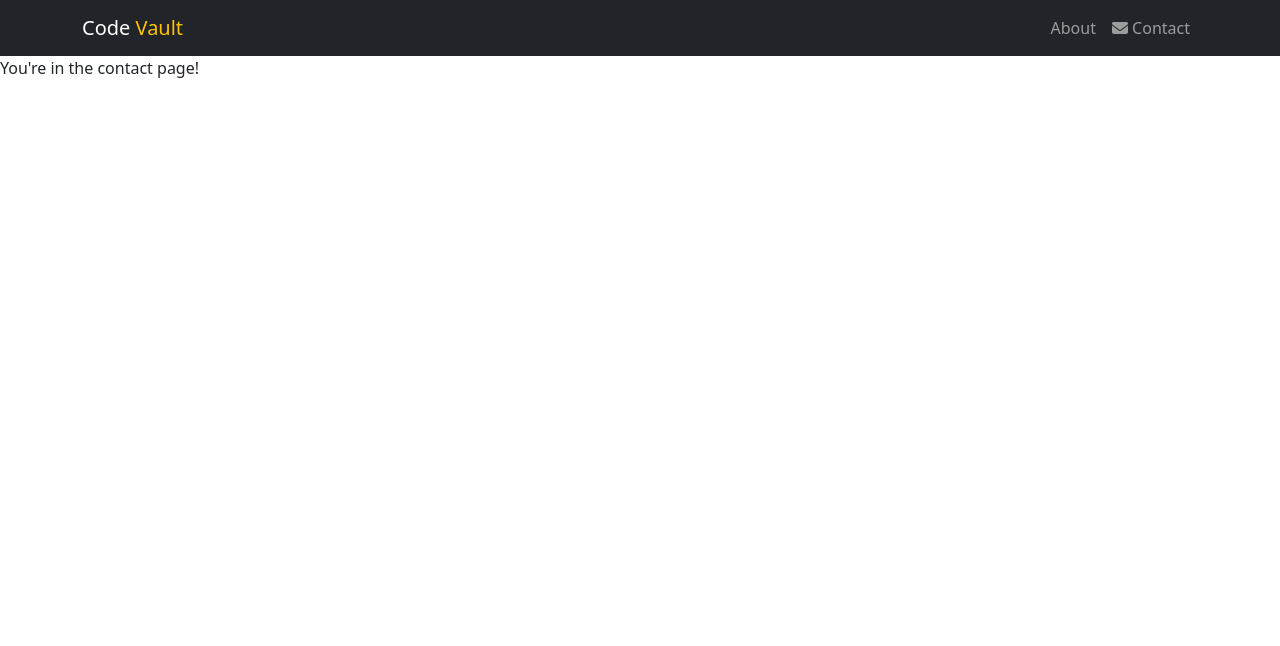
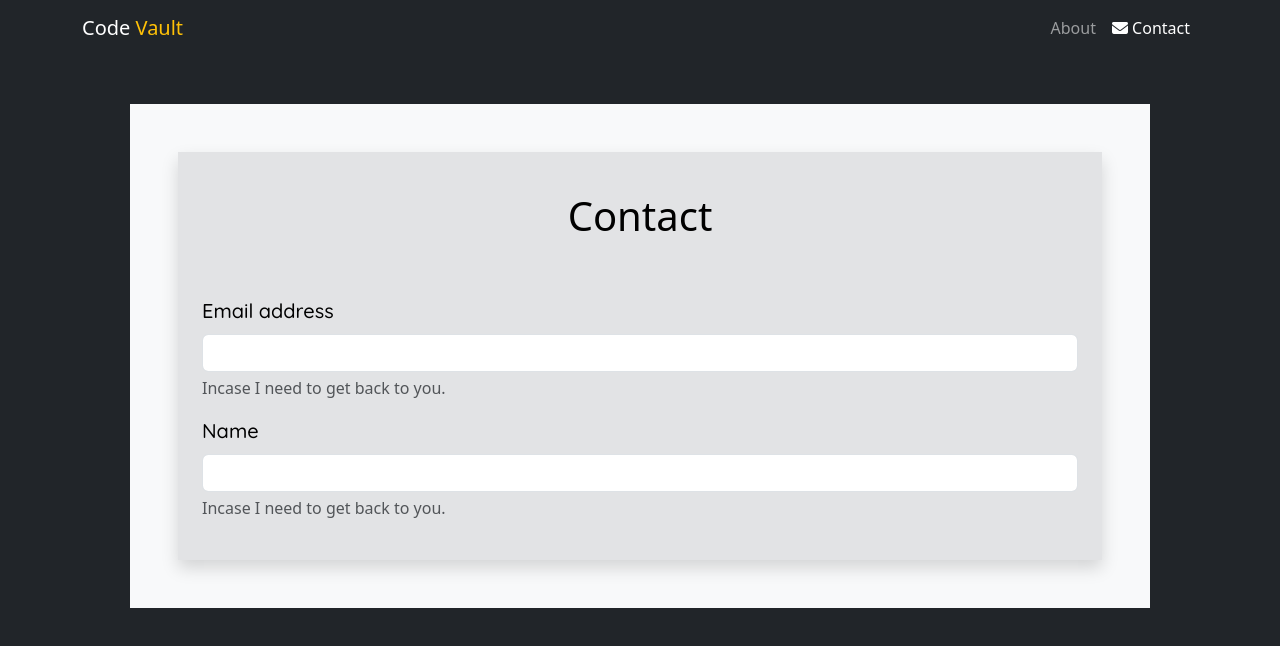
Before and after one commit to Oded2/Code-Vault, a SvelteKit app: page /contact in a window 1280 px wide. Shown: the top 646 px of the page. Built offline with nearby package versions, Linux system fonts and the light colour scheme; a web font is replaced by a local one.

Commit message:
Contact page in progress

```diff
--- a/src/components/Header.svelte
+++ b/src/components/Header.svelte
@@ -115,7 +115,10 @@
           >
         </li>
         <li>
-          <a href={hrefs["contact"]} class="nav-link"
+          <a
+            href={hrefs["contact"]}
+            class="nav-link"
+            class:active={activePage == "contact"}
             ><i class="fa-solid fa-envelope" /> Contact</a
           >
         </li>
--- a/src/routes/contact/+page.svelte
+++ b/src/routes/contact/+page.svelte
@@ -1,7 +1,67 @@
 <script>
   import Header from "../../components/Header.svelte";
+  let name, email;
 </script>
 
-<Header />
-
-<main><p>You're in the contact page!</p></main>
+<main class="dark-background text-bg-dark">
+  <Header activePage="contact" title="Contact" />
+  <div class="container">
+    <div class="d-flex-center">
+      <div class="p-5 m-5 text-bg-light w-100">
+        <div class="bg-secondary-subtle shadow p-4">
+          <form>
+            <div class="pb-5 pt-3">
+              <h1 class="text-center">Contact</h1>
+            </div>
+            <div class="fs-5">
+              <div class="mb-3">
+                <p class="form-label font-google-quicksand fw-500">
+                  Email address
+                </p>
+                <input
+                  type="email"
+                  class="form-control"
+                  bind:value={email}
+                  required
+                />
+                <div class="form-text fs-6">
+                  Incase I need to get back to you.
+                </div>
+              </div>
+              <div class="mb-3">
+                <p class="form-label font-google-quicksand fw-500">Name</p>
+                <input
+                  type="text"
+                  class="form-control"
+                  bind:value={name}
+                  required
+                />
+                <div class="form-text fs-6">
+                  Incase I need to get back to you.
+                </div>
+              </div>
+            </div>
+            <!-- <div class="row px-4">
+            <div class="col-md-12 pb-5 pt-3">
+              <h1 class="font-google-quicksand fw-bold text-center">Contact</h1>
+            </div>
+            <div class="col-md-5">
+              <h2 class="font-google-quicksand fw-500">Email</h2>
+              <div class="form-text">So I can contact you in the future.</div>
+            </div>
+            <div class="col-md-7">
+              <input type="email" required class="form-control" />
+            </div>
+            <div class="col-md-3">
+              <h2 class="font-google-quicksand fw-500">Name</h2>
+            </div>
+            <div class="col-md-9">
+              <input type="text" required class="form-control" />
+            </div>
+          </div> -->
+          </form>
+        </div>
+      </div>
+    </div>
+  </div>
+</main>
```
